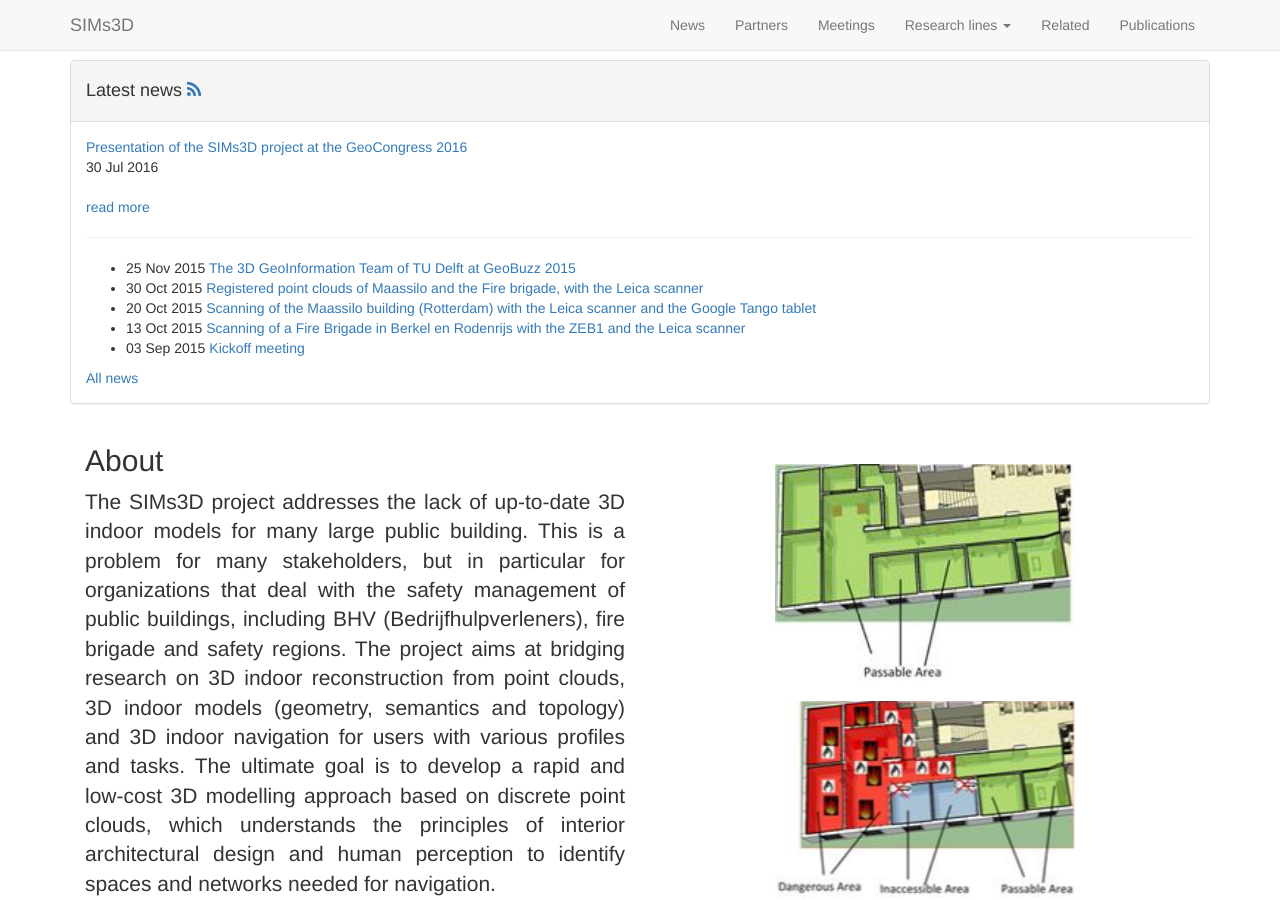
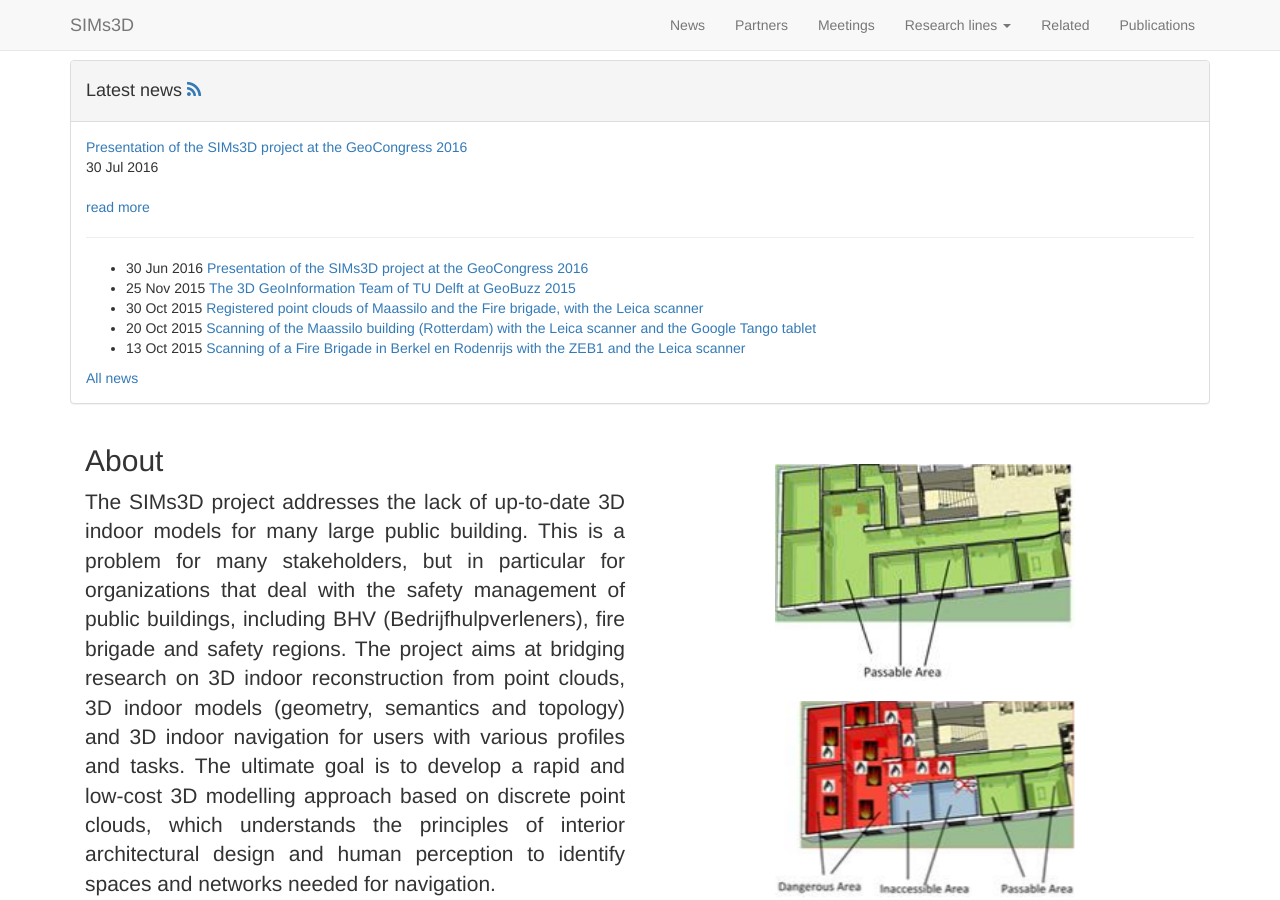
Before and after one commit to SIMs3D/sims3d.github.io, a Jekyll site: the page built from index.html, in a window 1280 px wide and 900 px high, scrolled down 334 px. Built offline with Jekyll 4.4.1, drawn with Linux system fonts in a browser that asks for light colours; nearby versions of some CDN libraries.

Commit message:
post news for ISPRS

```diff
--- /dev/null
+++ b/_posts/2016-07-26-isprs-2016.md
@@ -0,0 +1,64 @@
+---
+layout: post
+title:  "Presentation of the SIMs3D project at the GeoCongress 2016"
+categories: news
+date:   2016-07-30
+author: Abdoulaye Diakité
+---
+
+<div align="justify">
+<font size="4">
+
+<br>
+<img class="img-responsive" src="{{ "/img/2016/isprs_header.png" | prepend: site.baseurl }}">
+<br>
+
+The city of Prague hosted the <a href="http://www.isprs2016-prague.com/">23rd ISPRS Congress</a>, from the 12th to the 19th of July. The event gathered all the important actors in GIS, academic or profesional, worldwide. Several sessions dedicated to Indoor Modelling and Navigation was held, and two papers have been presented in the scope of the SIMs3D (see below).
+
+<br>
+**Abdoulaye A. Diakité and Sisi Zlatanova**
+<br>First experiments with the Tango Tablet for indoor scanning
+<br>ISPRS Ann. Photogramm. Remote Sens. Spatial Inf. Sci., III-4, 67-72, 2016.
+<br>doi:[10.5194/isprs-annals-III-4-67-2016](http://doi.org/10.5194/isprs-annals-III-4-67-2016)
+
+<br>
+**Beril Sirmacek, Yueqian Shen, Roderik Lindenbergh, Sisi Zlatanova, and Abdoulaye Diakité**
+<br>Comparison of ZEB1 and Leica C10 indoor laser scanning point clouds
+<br>ISPRS Ann. Photogramm. Remote Sens. Spatial Inf. Sci., III-1, 143-149, 2016.
+<br>doi:[10.5194/isprs-annals-III-1-143-2016](http://doi.org/10.5194/isprs-annals-III-1-143-2016)
+
+<br>
+One is regarding the evaluation of the Tango tablet for indoor modeling that targets 3D indoor navigation applications. The other is about <a href="http://www.sims3d.net/news/fire-brigade-scanning/">comparing the Zeb1 and the Leica scanners</a> that have been tested earlier, in October 2015.
+The papers were presented in very crowded sessions, and brought interesting discussion with the attendees.
+
+Among other important news, Sisi Zlatanova have been elected as the new President of the ISPRS Commission IV Spatial Information Science, for a period of 4 years. Congratulations to her! Pictures and more details of the event can be found at the dedicated website of the conference.
+
+<br>
+
+<div class="row">
+  <div class="col-sm-12 col-md-4">
+    	<img src="/img/2016/isprs0.jpeg" style='height: 100%; width: 100%; object-fit: contain' />
+  </div>
+  <div class="col-sm-12 col-md-4">
+	<img src="/img/2016/isprs1.jpeg" style='height: 100%; width: 100%; object-fit: contain' />
+  </div>
+  <div class="col-sm-12 col-md-4">
+	<img src="/img/2016/isprs2.jpeg" style='height: 100%; width: 100%; object-fit: contain' />
+  </div>
+</div>
+
+<div class="row">
+  <div class="col-sm-12 col-md-4">
+    	<img src="/img/2016/isprs3.jpeg" style='height: 100%; width: 100%; object-fit: contain' />
+  </div>
+  <div class="col-sm-12 col-md-4">
+	<img src="/img/2016/isprs4.jpeg" style='height: 100%; width: 100%; object-fit: contain' />
+  </div>
+  <div class="col-sm-12 col-md-4">
+	<img src="/img/2016/isprs5.jpeg" style='height: 100%; width: 100%; object-fit: contain' />
+  </div>
+</div>
+
+
+</font>
+</div>
```
Also changed, not shown: _posts/2016-06-30-geocongress-2016.md (renamed from _posts/2016-07-30-geocongress-2016.md, +1 -1 lines), img/2016/isprs0.jpg (added), img/2016/isprs1.jpg (added), img/2016/isprs2.jpg (added), img/2016/isprs3.jpg (added), img/2016/isprs4.jpg (added), img/2016/isprs5.jpg (added).
